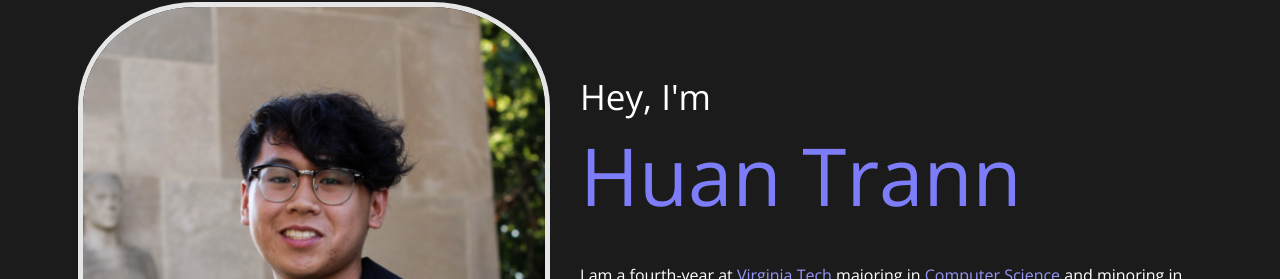
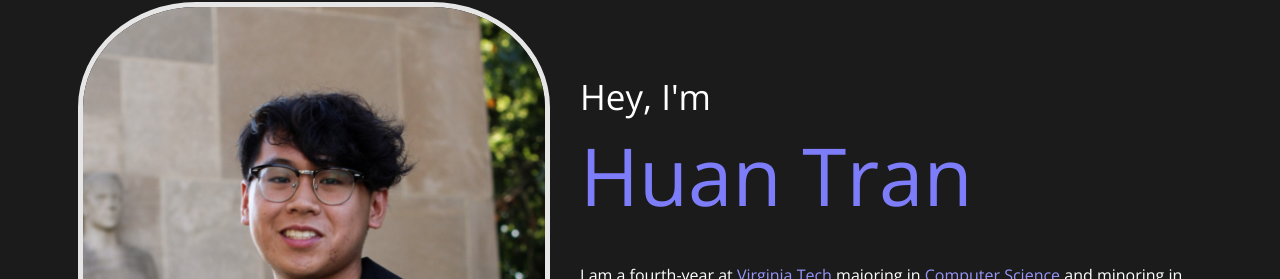
Before and after one commit to huantran0113/portfolio, a Vue app: page / in a window 1280 px wide. Shown: the part 113-392 px from the top of the page. Built offline with nearby package versions, Linux system fonts and the light colour scheme.

Commit message:
revert test

```diff
--- a/src/views/HomeView.vue
+++ b/src/views/HomeView.vue
@@ -72,7 +72,7 @@ function openContactMe() {
         <div class="about">
           <div class="about-top">
             <div class="about-title">Hey, I'm</div>
-            <div class="about-name">Huan Trann</div>
+            <div class="about-name">Huan Tran</div>
           </div>
           <div class="about-me">
             I am a fourth-year at
```
